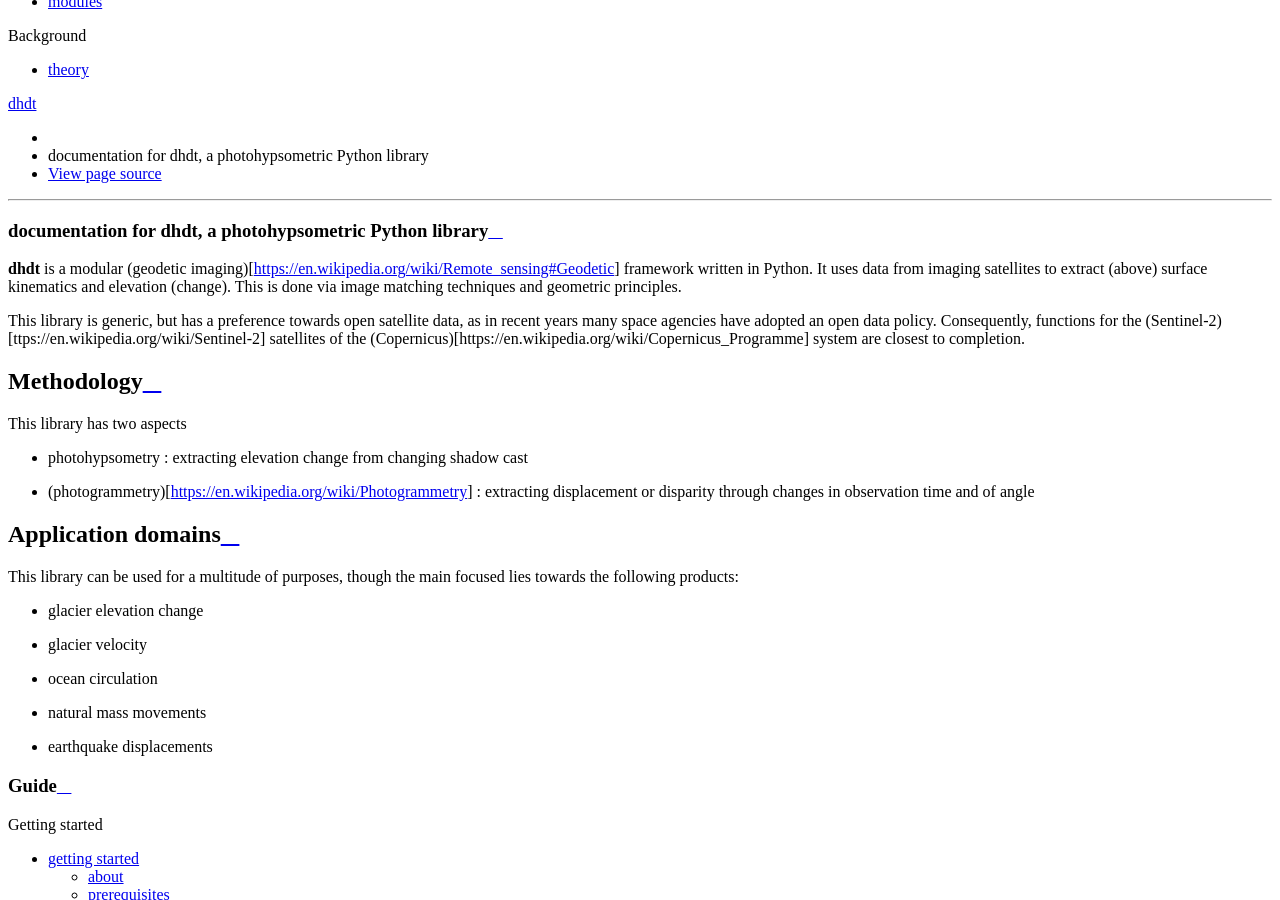
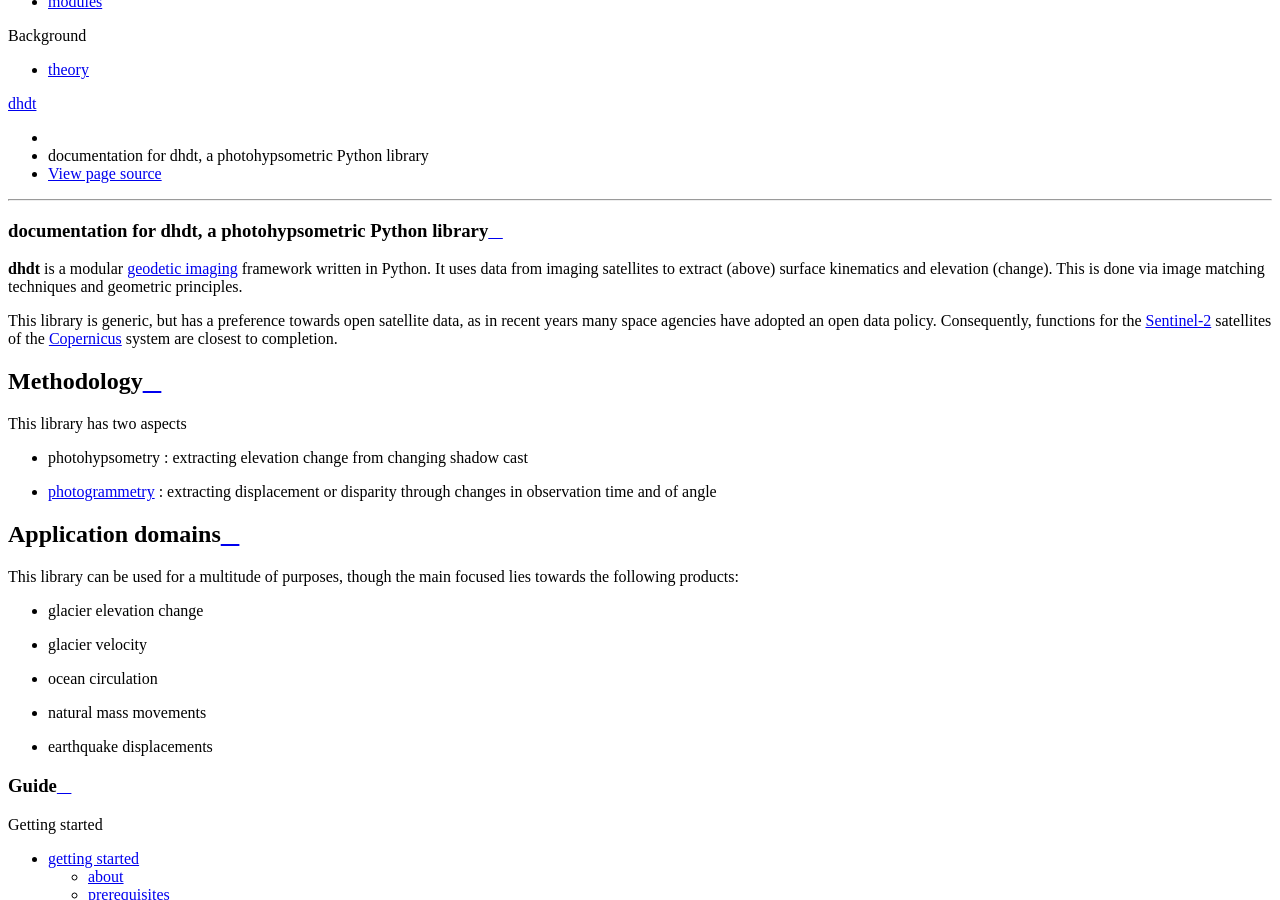
Before and after one commit to GO-Eratosthenes/dhdt, a Sphinx documentation site: the page built from docs/index.rst, in a window 1280 px wide and 900 px high, scrolled down 1122 px. Built offline with Sphinx 7.4.7 and the Read the Docs theme 2.0.0, drawn with Linux system fonts in a browser that asks for light colours; pages that are not in the unit, such as notebooks, are missing from menus.

Commit message:
resolved links
for the markdown

```diff
--- a/docs/index.rst
+++ b/docs/index.rst
@@ -1,21 +1,21 @@
 documentation for dhdt, a photohypsometric Python library
 =========================================================
 
-**dhdt** is a modular (geodetic imaging)[https://en.wikipedia.org/wiki/Remote_sensing#Geodetic] framework written in Python.
+**dhdt** is a modular `geodetic imaging <https://en.wikipedia.org/wiki/Remote_sensing#Geodetic>`_ framework written in Python.
 It uses data from imaging satellites to extract (above) surface kinematics and
 elevation (change). This is done via image matching techniques and geometric
 principles.
 
 This library is generic, but has a preference towards open satellite data, as
 in recent years many space agencies have adopted an open data policy.
-Consequently, functions for the (Sentinel-2)[ttps://en.wikipedia.org/wiki/Sentinel-2] satellites of the (Copernicus)[https://en.wikipedia.org/wiki/Copernicus_Programme] system are closest to completion.
+Consequently, functions for the `Sentinel-2 <https://en.wikipedia.org/wiki/Sentinel-2>`_ satellites of the `Copernicus <https://en.wikipedia.org/wiki/Copernicus_Programme>`_ system are closest to completion.
 
 Methodology
 -----------
 This library has two aspects
 
 * photohypsometry : extracting elevation change from changing shadow cast
-* (photogrammetry)[https://en.wikipedia.org/wiki/Photogrammetry] : extracting displacement or disparity through changes in observation time and of angle
+* `photogrammetry <https://en.wikipedia.org/wiki/Photogrammetry>`_ : extracting displacement or disparity through changes in observation time and of angle
 
 Application domains
 -------------------
```
